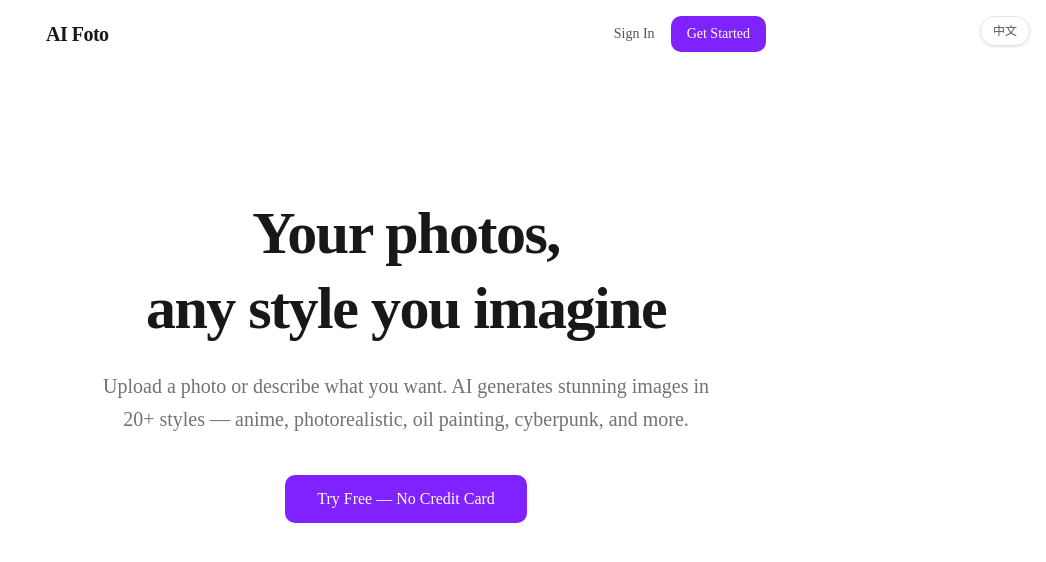
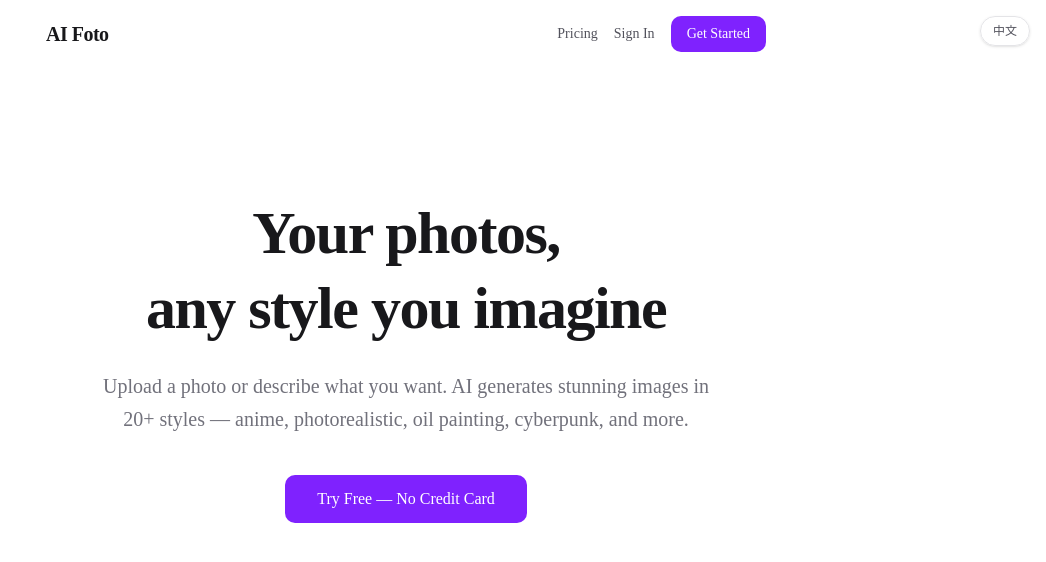
Before and after one commit to ljg1136588708-alt/ai-crm, a Next.js app: page / in a window 1280 px wide. Shown: the top 562 px of the page, without its empty margins (234-1280 px from the left). Built offline with nearby package versions, Linux system fonts and the light colour scheme; no server answers.

Commit message:
fix: Pricing link on landing page only, not dashboard nav

```diff
--- a/src/app/dashboard/layout.tsx
+++ b/src/app/dashboard/layout.tsx
@@ -7,10 +7,7 @@ export default function DashboardLayout({ children }: { children: React.ReactNod
       <header className="border-b border-zinc-200 bg-white sticky top-0 z-40">
         <div className="max-w-3xl mx-auto px-4 h-14 flex items-center justify-between">
           <Link href="/" className="text-lg font-bold tracking-tight">AI Foto</Link>
-          <div className="flex items-center gap-4">
-            <Link href="/pricing" className="text-sm text-violet-600 font-medium hover:text-violet-700">Pricing</Link>
-            <UserButton />
-          </div>
+          <UserButton />
         </div>
       </header>
       <main>{children}</main>
--- a/src/app/page.tsx
+++ b/src/app/page.tsx
@@ -9,6 +9,7 @@ export default function LandingPage() {
       <nav className="flex items-center justify-between px-6 py-4 max-w-3xl mx-auto">
         <span className="text-xl font-bold tracking-tight">AI Foto</span>
         <div className="flex items-center gap-4">
+          <Link href="/pricing" className="text-sm text-zinc-600 hover:text-zinc-900">Pricing</Link>
           <Link href="/sign-in" className="text-sm text-zinc-600 hover:text-zinc-900">{t.signIn}</Link>
           <Link href="/sign-up" className="inline-flex items-center justify-center rounded-lg bg-violet-600 text-white px-4 py-2 text-sm font-medium hover:bg-violet-700">
             {t.getStarted}
```
